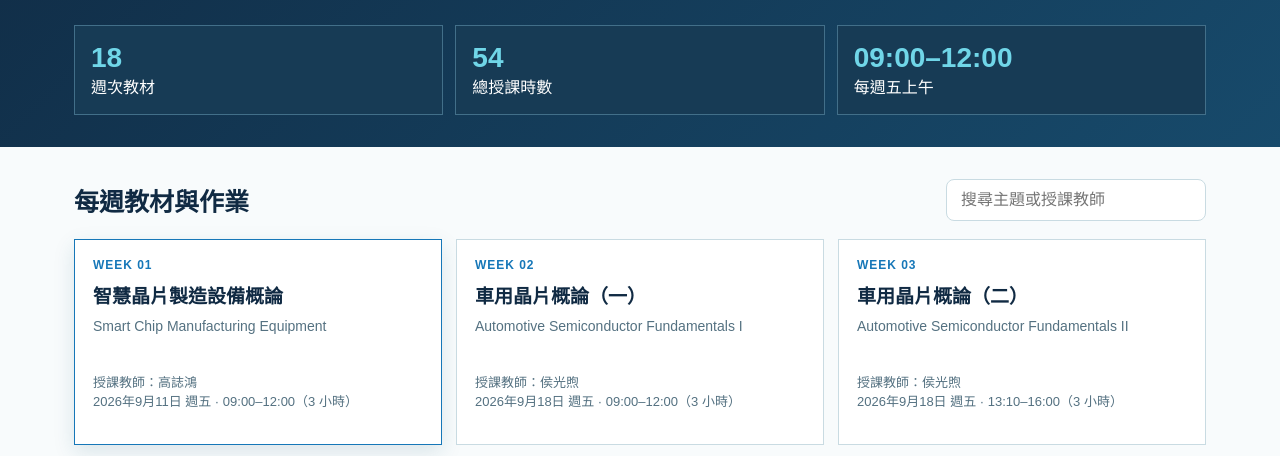
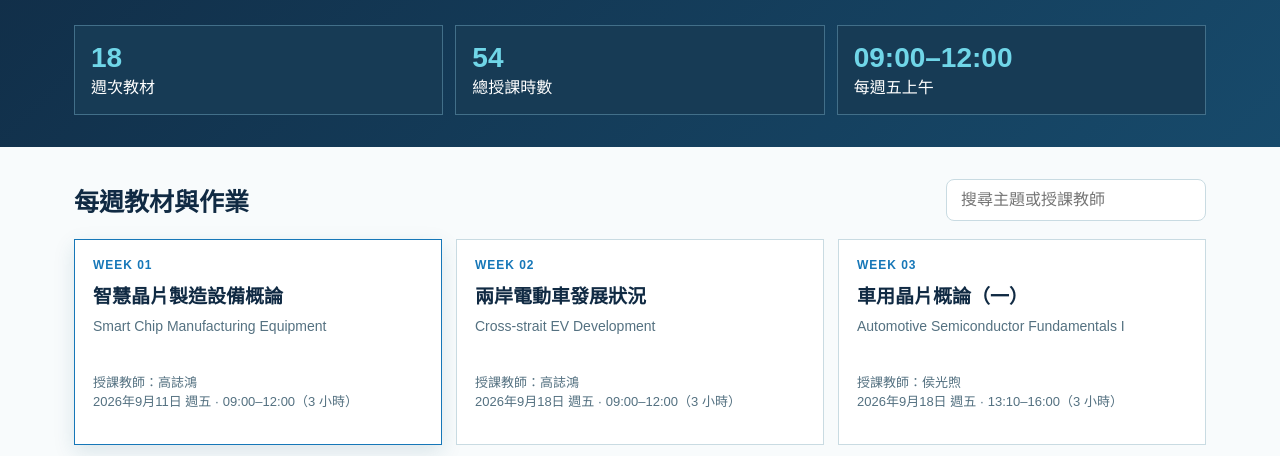
Before and after one commit to oakhc888/smart-vehicle-chip-learning-platform, a plain HTML site: page index.html in a window 1280 px wide. Shown: the part 328-784 px from the top of the page. Drawn offline with Linux system fonts and the light colour scheme.

Commit message:
feat: rotate weeks two through four

```diff
--- a/index.html
+++ b/index.html
@@ -17,6 +17,7 @@
 const data=[
 ['智慧晶片製造設備概論','Smart Chip Manufacturing Equipment','高誌鴻'],['車用晶片概論（一）','Automotive Semiconductor Fundamentals I','侯光煦'],['車用晶片概論（二）','Automotive Semiconductor Fundamentals II','侯光煦'],['兩岸電動車發展狀況','Cross-strait EV Development','陳建中'],['車用晶片產業人才需求','Automotive Chip Talent Demand','周海筠'],['半導體製造簡介（一）','Semiconductor Manufacturing I','施信華'],['半導體製造簡介（二）','Semiconductor Manufacturing II','施信華'],['晶圓廠／代工介紹（一）','Foundry Operations I','林琨鋒'],['晶圓廠／代工介紹（二）','Foundry Operations II','林琨鋒'],['晶圓廠／代工介紹（三）','Foundry Operations III','林琨鋒'],['台灣半導體產業優劣勢','Taiwan Semiconductor Industry','高誌鴻'],['產業結構','Semiconductor Industry Structure','胡永賢'],['封裝技術概論與製程技術介紹（一）','Packaging Fundamentals I','蘇家慷'],['封裝技術概論與製程技術介紹（二）','Packaging Fundamentals II','蘇家慷'],['封裝與製程技術未來發展趨勢（一）','Future Packaging Trends I','張玳寧'],['封裝與製程技術未來發展趨勢（二）','Future Packaging Trends II','張玳寧'],['智財權','Intellectual Property Rights','莊桓佳'],['供應鏈概論','Supply Chain Fundamentals','林琨鋒']];
 data[3][2]='高誌鴻';
+[data[1],data[2],data[3]]=[data[3],data[1],data[2]];
 [data[10],data[11],data[12],data[13],data[14],data[15]]=[data[12],data[13],data[14],data[15],data[10],data[11]];
 const start=new Date('2026-09-11T09:00:00+08:00');const rescheduled={2:['2026-09-18T13:10:00+08:00','13:10–16:00'],4:['2026-10-02T13:10:00+08:00','13:10–16:00'],15:['2026-12-18T13:10:00+08:00','13:10–16:00'],16:['2026-12-11T13:10:00+08:00','13:10–16:00']};let selected=0;const weeks=document.querySelector('#weeks'),detail=document.querySelector('#detail');
 function slotFor(i){if(rescheduled[i])return rescheduled[i];const d=new Date(start);d.setDate(d.getDate()+i*7);return [d.toISOString(),'09:00–12:00']}
```
